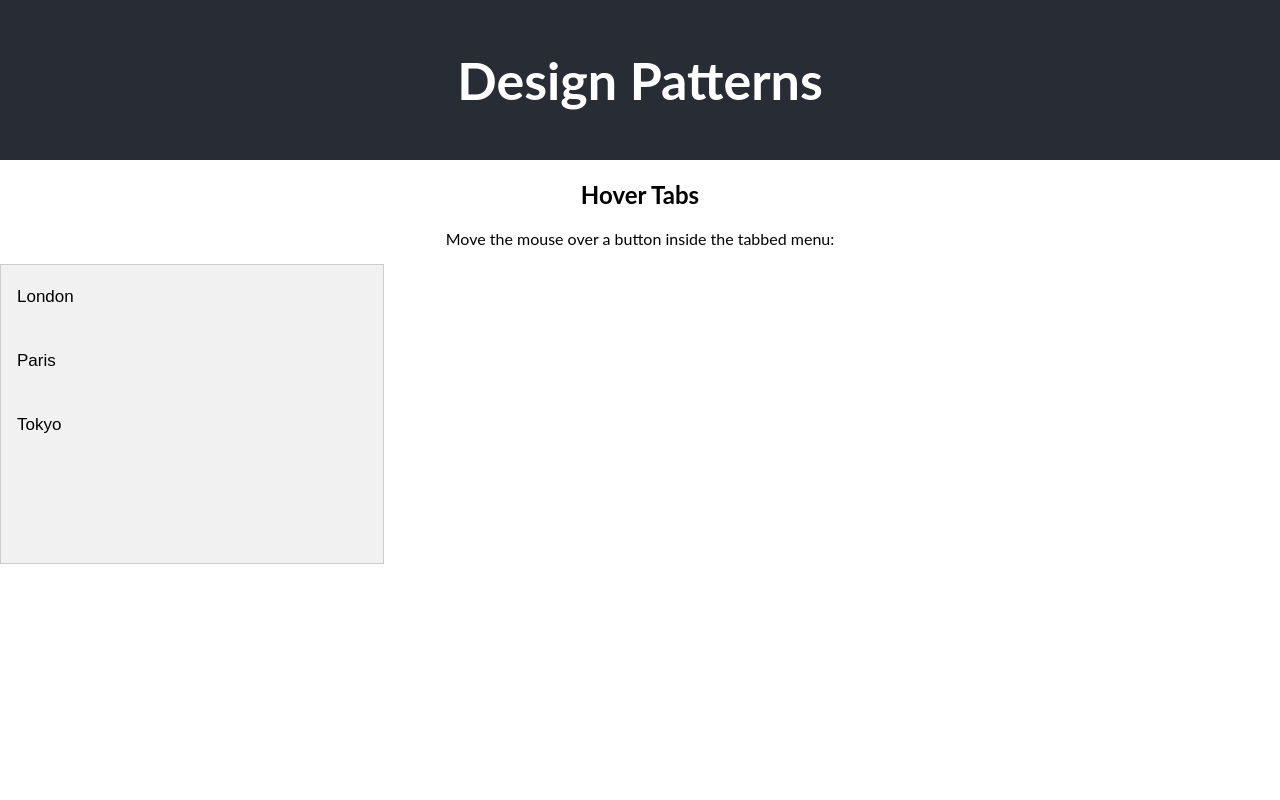
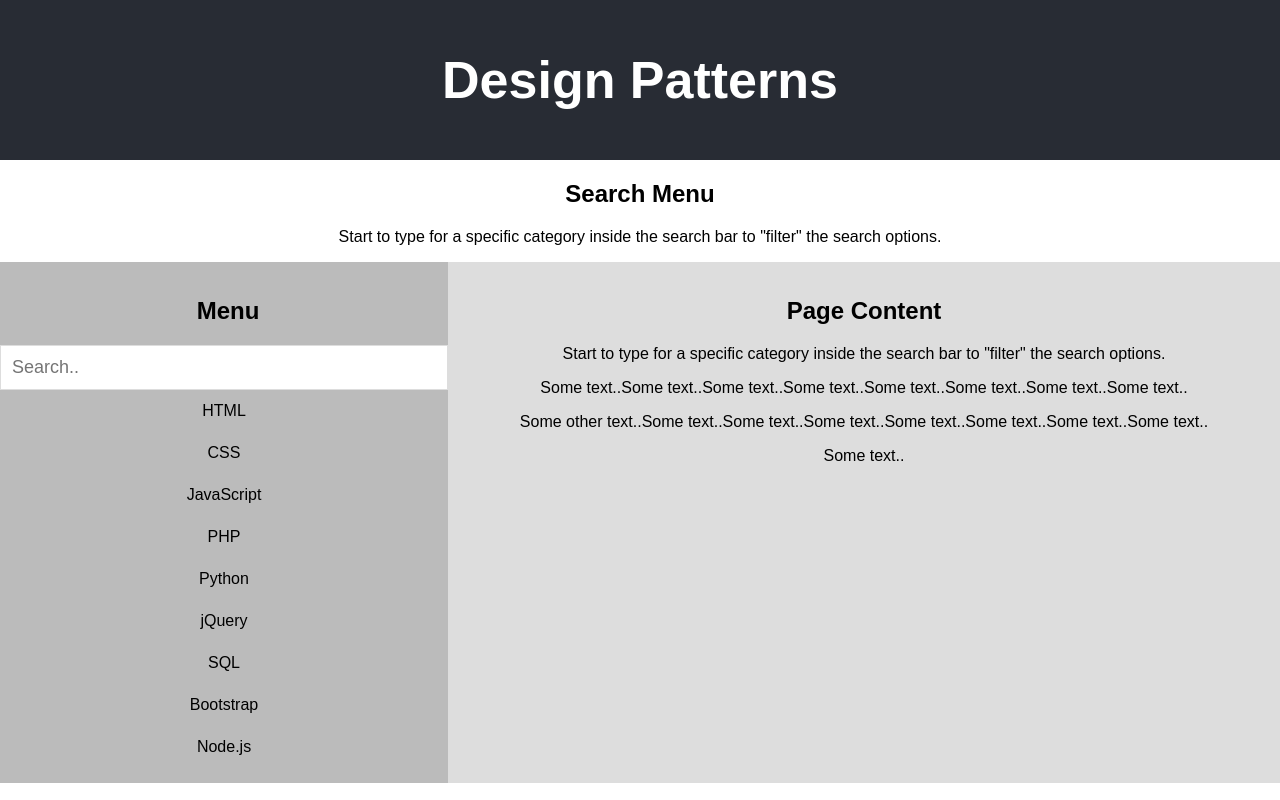
Before and after one commit to hygtfrde/design_patterns, a React (Create React App) app: page / in a window 1280 px wide. Built offline with nearby package versions, Linux system fonts and the light colour scheme.

Commit message:
search menu types

```diff
--- a/src/App.tsx
+++ b/src/App.tsx
@@ -1,7 +1,7 @@
 import React from 'react';
 import './App.css';
 
-import Pattern from './Design_Patterns/Menus/HoverTabs/HoverTabs';
+import Pattern from './Design_Patterns/Menus/SearchMenu/SearchMenu';
 
 function App() {
   return (
--- a/src/Design_Patterns/Menus/SearchMenu/SearchMenu.tsx
+++ b/src/Design_Patterns/Menus/SearchMenu/SearchMenu.tsx
@@ -2,6 +2,57 @@ import React from "react";
 import './search_menu_styles.css';
 
 const SearchMenu = () => {
+    interface InputValue {
+        value?: string;
+    }
+    function searchFunction() {
+        var input, filter: string|undefined, ul, li, a, i;
+        input = document.getElementById("mySearch") as InputValue;
+        filter = input?.value?.toUpperCase();
+        ul = document.getElementById("myMenu");
+        li = ul!.getElementsByTagName("li");
+        for (i = 0; i < li.length; i++) {
+            a = li[i].getElementsByTagName("a")[0];
+            if (filter !== undefined && a.innerHTML.toUpperCase().indexOf(filter) > -1) {
+                li[i].style.display = "";
+            }
+            // else {
+            //     li[i].style.display = "none";
+            // }
+        }
+    }
+    return (
+        <div>
+            <h2>Search Menu</h2>
+            <p>Start to type for a specific category inside the search bar to "filter" the search options.</p>
+
+            <div className="row">
+            <div className="left" style={{backgroundColor: "#bbb"}}>
+                <h2>Menu</h2>
+                <input type="text" id="mySearch" onKeyUp={()=>searchFunction()} placeholder="Search.." title="Type in a category"/>
+                <ul id="myMenu">
+                    <li><a href="#">HTML</a></li>
+                    <li><a href="#">CSS</a></li>
+                    <li><a href="#">JavaScript</a></li>
+                    <li><a href="#">PHP</a></li>
+                    <li><a href="#">Python</a></li>
+                    <li><a href="#">jQuery</a></li>
+                    <li><a href="#">SQL</a></li>
+                    <li><a href="#">Bootstrap</a></li>
+                    <li><a href="#">Node.js</a></li>
+                </ul>
+            </div>
+
+            <div className="right" style={{backgroundColor: "#ddd"}}>
+                <h2>Page Content</h2>
+                <p>Start to type for a specific category inside the search bar to "filter" the search options.</p>
+                <p>Some text..Some text..Some text..Some text..Some text..Some text..Some text..Some text..</p>
+                <p>Some other text..Some text..Some text..Some text..Some text..Some text..Some text..Some text..</p>
+                <p>Some text..</p>
+            </div>
+            </div>
+        </div>
+    )
 
 }
 
```
